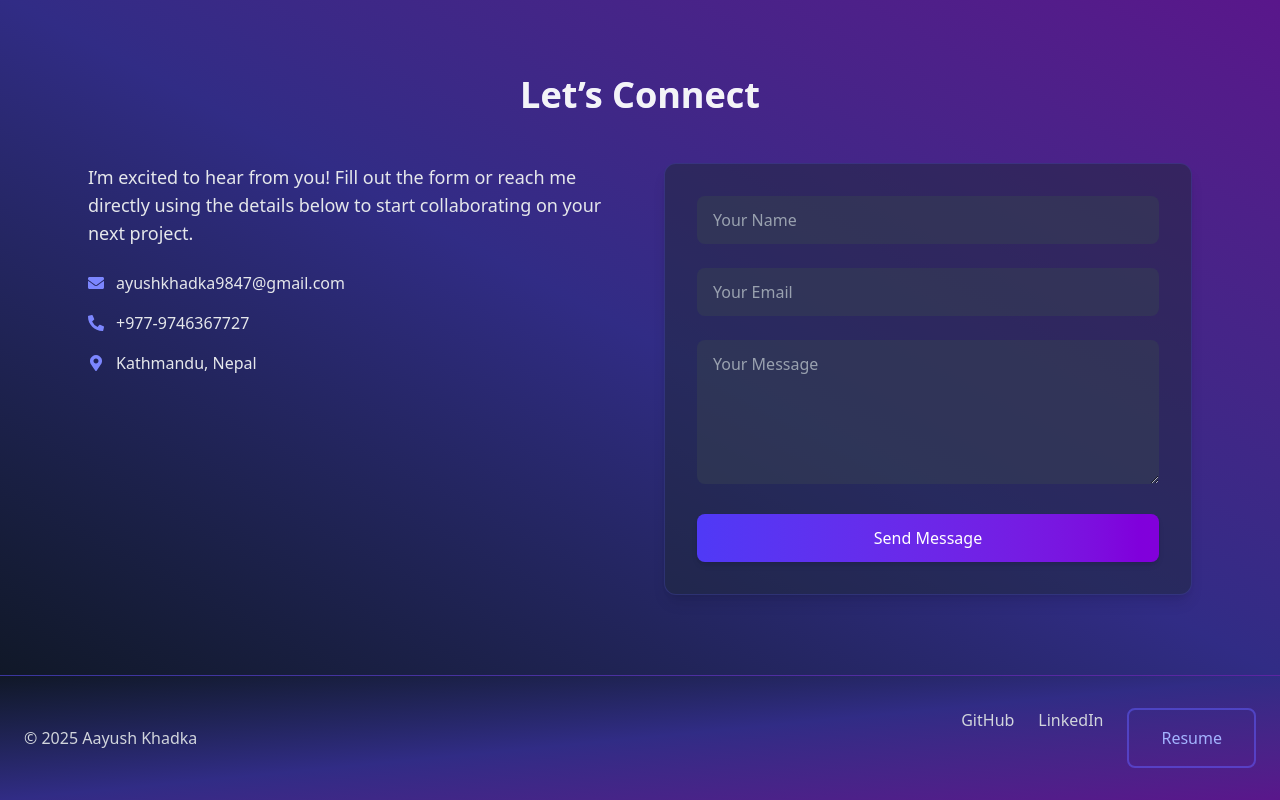
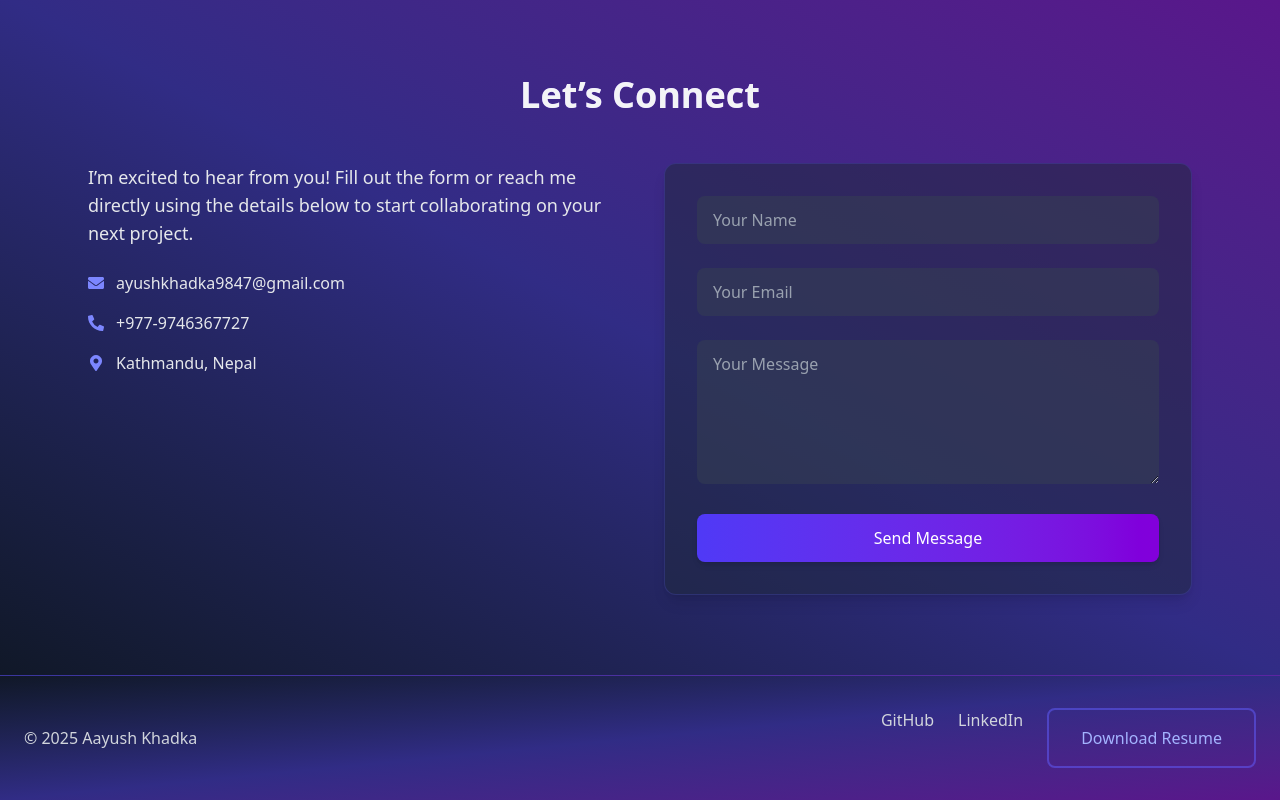
Before and after one commit to aayush192/portfolio, a React (Vite) app: page / in a window 1280 px wide. Shown: the part 2183-2983 px from the top of the page. Built offline with nearby package versions, Linux system fonts and the light colour scheme.

Commit message:
Update Footer.jsx

```diff
--- a/src/components/sections/Footer.jsx
+++ b/src/components/sections/Footer.jsx
@@ -19,9 +19,12 @@ const Footer = () => {
             >
               LinkedIn
             </a>
-            <button className="px-8 py-4 border-2 border-indigo-500/50 text-indigo-300 rounded-lg font-medium hover:bg-indigo-500/20 transition-colors">
-            <a href="download:./aayush-khadka.pdf">Resume</a>
-            </button>
+            <a
+              href="./aayush-khadka.pdf"
+              download
+              className="px-8 py-4 border-2 border-indigo-500/50 text-indigo-300 rounded-lg font-medium hover:bg-indigo-500/20 transition-colors"
+              >Download Resume</a>
+
           </div>
         </div>
       </div>
```
